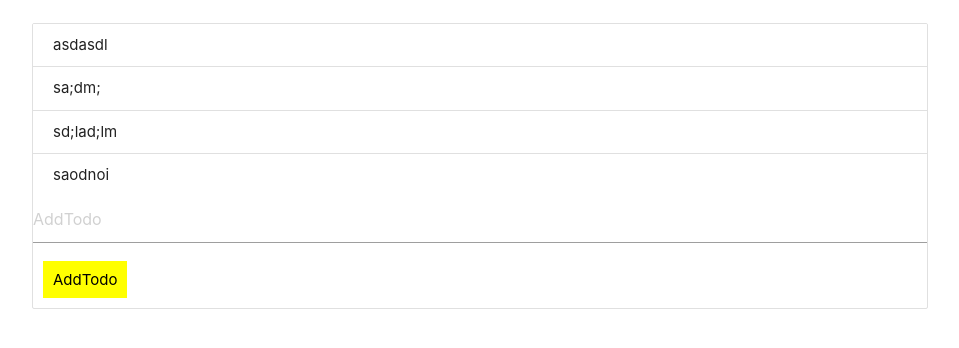
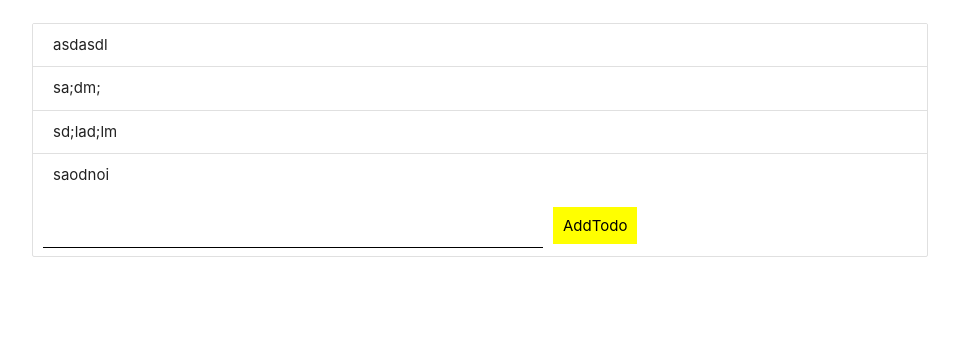
Before and after one commit to sreenumr/simple-react-app, a React app: page / in a window 1280 px wide. Shown: the whole page, without its empty margins (160-1119 px from the left). Built offline with nearby package versions, Linux system fonts and the light colour scheme.

Commit message:
Addtodo component

```diff
--- a/package.json
+++ b/package.json
@@ -9,6 +9,7 @@
     "react-bootstrap": "^1.0.0-beta.5",
     "react-dom": "^16.7.0",
     "react-materialize": "^2.6.0",
+    "react-router-dom": "^4.3.1",
     "react-scripts": "2.1.3"
   },
   "scripts": {
--- /dev/null
+++ b/src/Addtodo.js
@@ -0,0 +1,34 @@
+import React,{Component} from 'react'
+
+ class AddTodo extends Component{
+
+    state={
+        id:Math.random(),
+        content:""
+    }
+
+    getTodo=(e)=>{
+        const todo = e.target.value
+        this.setState({
+            id:Math.random(),
+            content:todo,
+        })
+    }
+
+    formSubmit=(e)=>{
+        e.preventDefault();
+        console.log(this.state.content);
+        this.props.addTodo(this.state.content)
+    }
+
+    render()  { return(
+         <form onSubmit={this.formSubmit}>
+            <input type="text" onChange={this.getTodo}></input>
+            <button onClick={this.formSubmit}>AddTodo</button>
+         </form>
+
+        )
+         }
+}
+
+export default AddTodo
--- a/src/Todo.js
+++ b/src/Todo.js
@@ -1,25 +1,23 @@
 import React, { Component } from 'react';
 import TodoList from './TodoList'
+import AddTodo from './Addtodo'
 
 class Todo extends Component{
-
     state={
-
         todos:[
-
             {id:1,content:"asdasdl"},
             {id:2,content:"sa;dm;"},
             {id:3,content:"sd;lad;lm"},
             {id:4,content:"saodnoi"},
-
         ]
     }
 
 
     deleteItem=(id)=>{
 
+           // setTimeout(()=>{console.log("Item deleted")},2000)
             const newList = this.state.todos.filter( (item)=> {
-
+               console.log(item)
                 return item.id !== id
             }
             );
@@ -29,28 +27,28 @@ class Todo extends Component{
         })
     }
 
-    addTodo=()=>{
+    addTodo=(todo)=>{
 
-        var todo = document.getElementById('todo').value;
-        console.log(todo)
-        var todoList = this.state.todos
-        todoList.push({id:Math.random(),content:todo});
-        this.setState({
-            todos:todoList
+        // var todo = document.getElementById('todo').value;
+           var todoList = this.state.todos
+           todoList.push({id:Math.random(),content:todo});
+           this.setState({
+           todos:todoList
         })
 
-        document.getElementById('todo').value = ""
+        // document.getElementById('todo').value = ""
+
 
     }
 
     render(){
-        console.log(this.state);
         return(
 
             <div className="container collection">
                 <TodoList todos={this.state.todos} del={this.deleteItem}></TodoList>
-                <input className="input-field" id="todo" type="text" placeholder="AddTodo"  ></input>
-                <button onClick={this.addTodo}>AddTodo</button>
+                {/*<input  id="todo"  type="text" placeholder="AddTodo"></input>
+                <button onClick={this.addTodo}>AddTodo</button>*/}
+                <AddTodo addTodo={this.addTodo}></AddTodo>
             </div>
         )
     }
--- a/src/TodoList.js
+++ b/src/TodoList.js
@@ -2,8 +2,7 @@ import React from 'react';
 import './index.css'
 
 const TodoList = ({todos,del}) =>{
-     //console.log(props.todos);
-    console.log(todos);
+
      const list =(todos.map( (todo)=>{
        return (
          <div className="collection-item" key={todo.id} onClick={()=>del(todo.id)}>
@@ -13,8 +12,7 @@ const TodoList = ({todos,del}) =>{
      })
  )
 
-
-  return (
+    return (
      <div >{list}</div>
   )
 }
--- a/src/index.css
+++ b/src/index.css
@@ -27,14 +27,17 @@ button:hover{
     background:yellowgreen;
 }
 
-input{
+input:not([type]), input[type=text]:not(.browser-default), input[type=password]:not(.browser-default), input[type=email]:not(.browser-default), input[type=url]:not(.browser-default), input[type=time]:not(.browser-default), input[type=date]:not(.browser-default), input[type=datetime]:not(.browser-default), input[type=datetime-local]:not(.browser-default), input[type=tel]:not(.browser-default), input[type=number]:not(.browser-default), input[type=search]:not(.browser-default), textarea.materialize-textarea{
+    color:black;
+}
 
+input:not([type]), input[type=text]:not(.browser-default), input[type=password]:not(.browser-default), input[type=email]:not(.browser-default), input[type=url]:not(.browser-default), input[type=time]:not(.browser-default), input[type=date]:not(.browser-default), input[type=datetime]:not(.browser-default), input[type=datetime-local]:not(.browser-default), input[type=tel]:not(.browser-default), input[type=number]:not(.browser-default), input[type=search]:not(.browser-default), textarea.materialize-textarea{
     outline:none;
-    border-bottom:solid red 1px;
+    border-bottom:solid black 1px;
     background:transparent;
     border-left:none;
     border-right:none;
     border-top:none;
-    margin:10px;
-    padding:10px;
+    margin-left:10px;
+    width:500px;
 }
--- a/src/index.js
+++ b/src/index.js
@@ -11,7 +11,6 @@ return(
         <br></br>
         <Todo></Todo>
       </div>
-
 )
   }
 }
```
Also changed, not shown: 1 other file.
